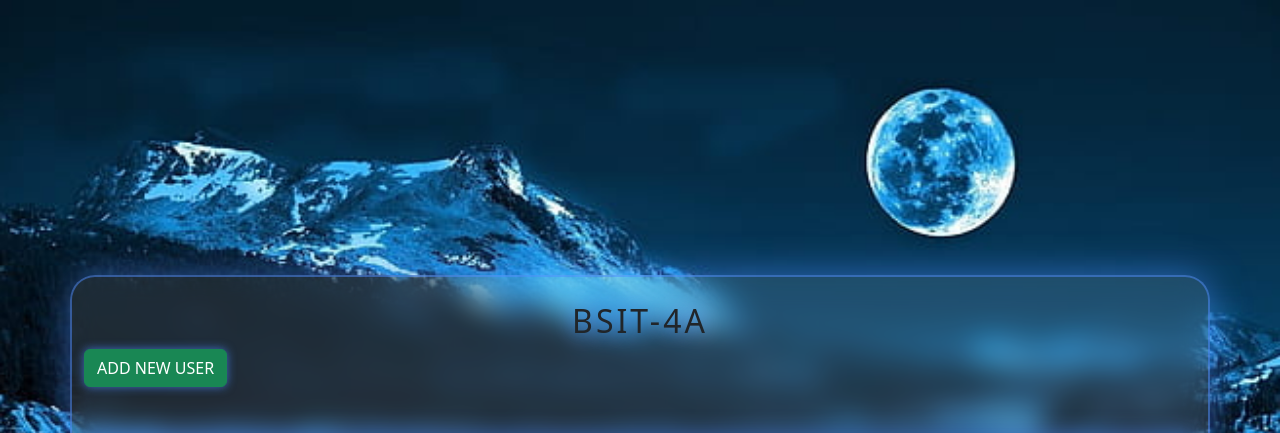
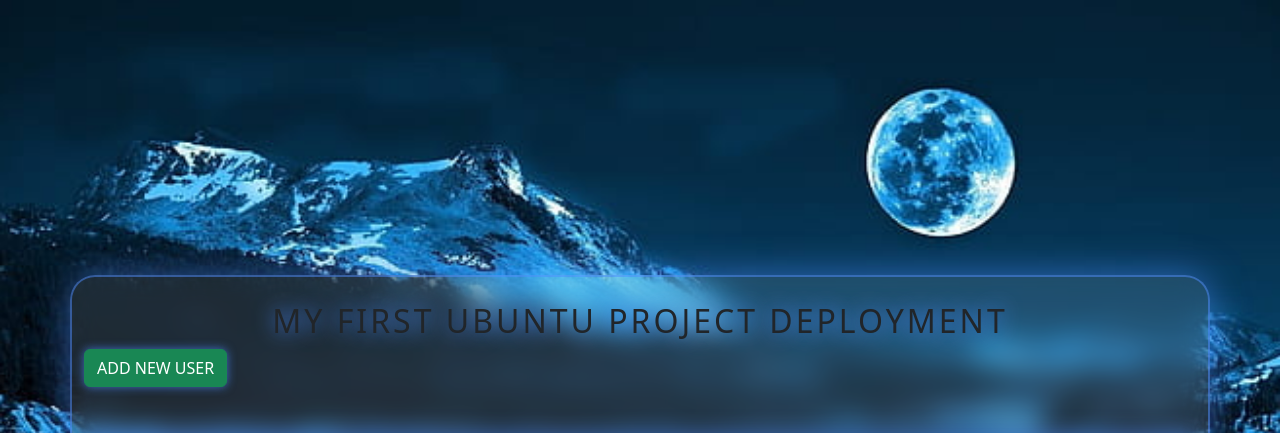
Before and after one commit to kirkyboi/test3, a PHP site: page / in a window 1280 px wide. Shown: the top 433 px of the page. Run offline with PHP 8.4, Linux system fonts and the light colour scheme; data that the repository does not hold is empty; some libraries are stand-ins or nearby versions.

Commit message:
index.php

```diff
--- a/index.php
+++ b/index.php
@@ -19,7 +19,7 @@ $students = $stmt->fetchAll(PDO::FETCH_ASSOC);
 </head>
 <body>
 <div class="container mt-5">
-    <h2>BSIT-4A</h2>
+    <h2>MY FIRST UBUNTU PROJECT DEPLOYMENT</h2>
     <a href="create.php" class="btn btn-success mb-3">Add New User</a>
     <table class="table table-bordered">
         <thead>
```
